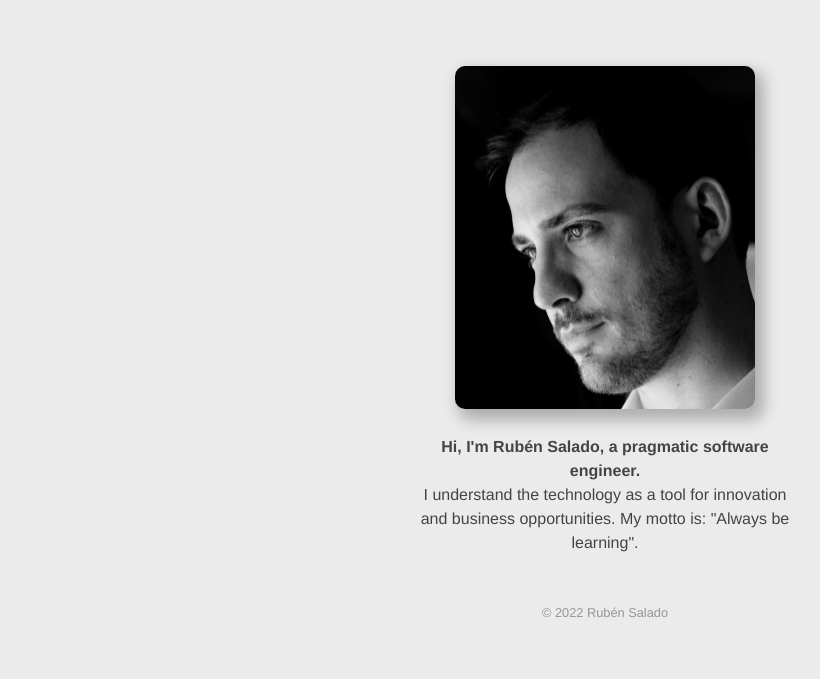
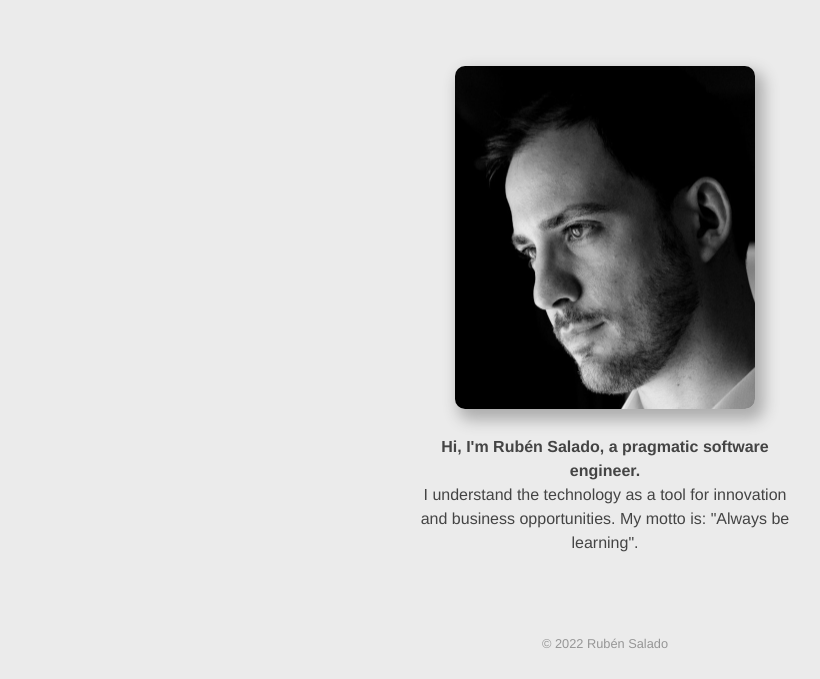
Before and after one commit to rsaladocid/rsaladocid.github.io, a plain HTML site: page index.html in a window 1280 px wide. Shown: the part 121-800 px from the top of the page, without its empty margins (35-855 px from the left). Drawn offline with Linux system fonts and the light colour scheme.

Commit message:
Move footer to the bottom

```diff
--- a/index.html
+++ b/index.html
@@ -9,9 +9,12 @@
     <link rel="stylesheet" href="https://cdnjs.cloudflare.com/ajax/libs/font-awesome/6.2.0/css/all.min.css" integrity="sha512-xh6O/CkQoPOWDdYTDqeRdPCVd1SpvCA9XXcUnZS2FmJNp1coAFzvtCN9BmamE+4aHK8yyUHUSCcJHgXloTyT2A==" crossorigin="anonymous" referrerpolicy="no-referrer" />
     <style>
         body {
+            position: relative;
             background-color: #ebebeb;
             color: #444;
             font-family: 'Helvetica Neue', Helvetica, Arial, sans-serif;
+            min-height: 90vh;
+            padding-bottom: 10vh;
         }
         header{
             margin-top: -20px
@@ -30,6 +33,12 @@
             text-decoration: none;
         }
         footer {
+            position: absolute;
+            bottom: 0;
+            right: 0;
+            bottom: 0;
+            left: 0;
+            padding: 1rem;
             text-align: center;
             font-size: 0.8em;
             margin-top: 50px;
```
